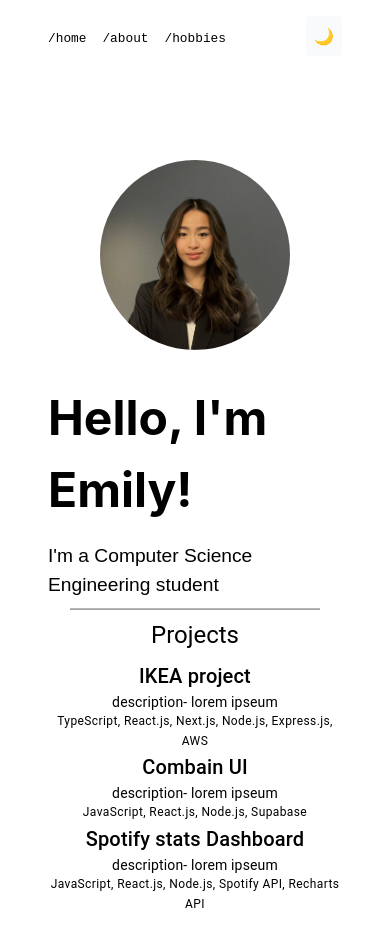
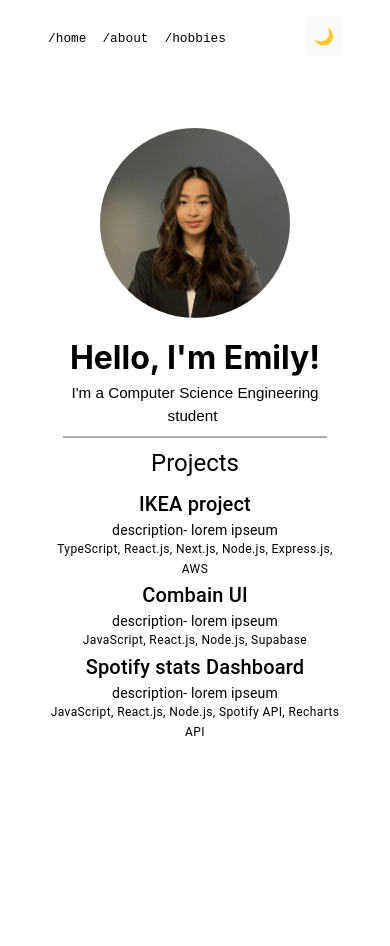
Before and after one commit to hahaem1ly/emily-personal-site, a React (Vite) app: page / in a window 390 px wide. Shown: the top 946 px of the page. After the commit the page ends 908 px from the top, so only its background shows below. Built offline with nearby package versions, Linux system fonts and the light colour scheme; some icons are missing; the HTML template or start-up script is replaced by a standard one.

Commit message:
web responsivness

```diff
--- a/src/styles/Home.css
+++ b/src/styles/Home.css
@@ -6,7 +6,7 @@
   }
 
 .divider {
-    width: 85%;
+    width: 75%;
     height: 2px;
     background-color: rgb(186, 183, 183);
     opacity: 0;
@@ -24,3 +24,10 @@
       opacity: 1;
     }
   }
+
+  @media (max-width: 670px){
+    .divider{
+      width: 90%;
+    }
+
+  }
--- a/src/styles/Intro.css
+++ b/src/styles/Intro.css
@@ -1,48 +1,50 @@
 .intro-container {
   display: flex;
   align-items: center;
+  justify-content: center;
   gap: 2rem;
-    text-align: left;
   margin-top: 4rem;
   font-size: 2rem;
   font-family: 'Inter', sans-serif;
-    flex-direction: column;
-    align-items: center;
-
+  flex-direction: row;
+  text-align: left;
 }
 
+.intro-title {
+  font-weight: bolder;
+  font-size: 3rem;
+  text-align: left;
+}
 
-.intro-typewriter .Typewriter{
+.intro-typewriter .Typewriter {
   font-family: 'Space Grotesk', sans-serif;
   font-size: 1.2rem;
-    margin-top: 1.0rem;
+  margin-top: 1rem;
   text-align: left;
   white-space: normal;
   line-height: 1.5;
   max-width: 420px;
   width: fit-content;
 }
-.intro-title {
-    font-weight: bolder;
-    font-size: 3rem;
-    text-align: left;
+
+
+@media (max-width: 768px) {
+  .intro-container {
+    flex-direction: column;
+    font-size: 1rem;
+    gap: 1rem;
+    margin-top: 2rem;
   }
 
-
-@media (min-width: 768px) {
-    .intro-container {
-      flex-direction: row;
-      align-items: center;
-      justify-content: center;
-    }
   .intro-title {
+    font-size: 2rem;
     text-align: center;
-        font-size: 1rem;
   }
 
   .intro-typewriter .Typewriter {
+    font-size: 0.95rem;
     text-align: center;
     margin: 0 auto;
+    max-width: 90%;
   }
-
 }
```
Lines whose indentation alone changed are shown as unchanged.
